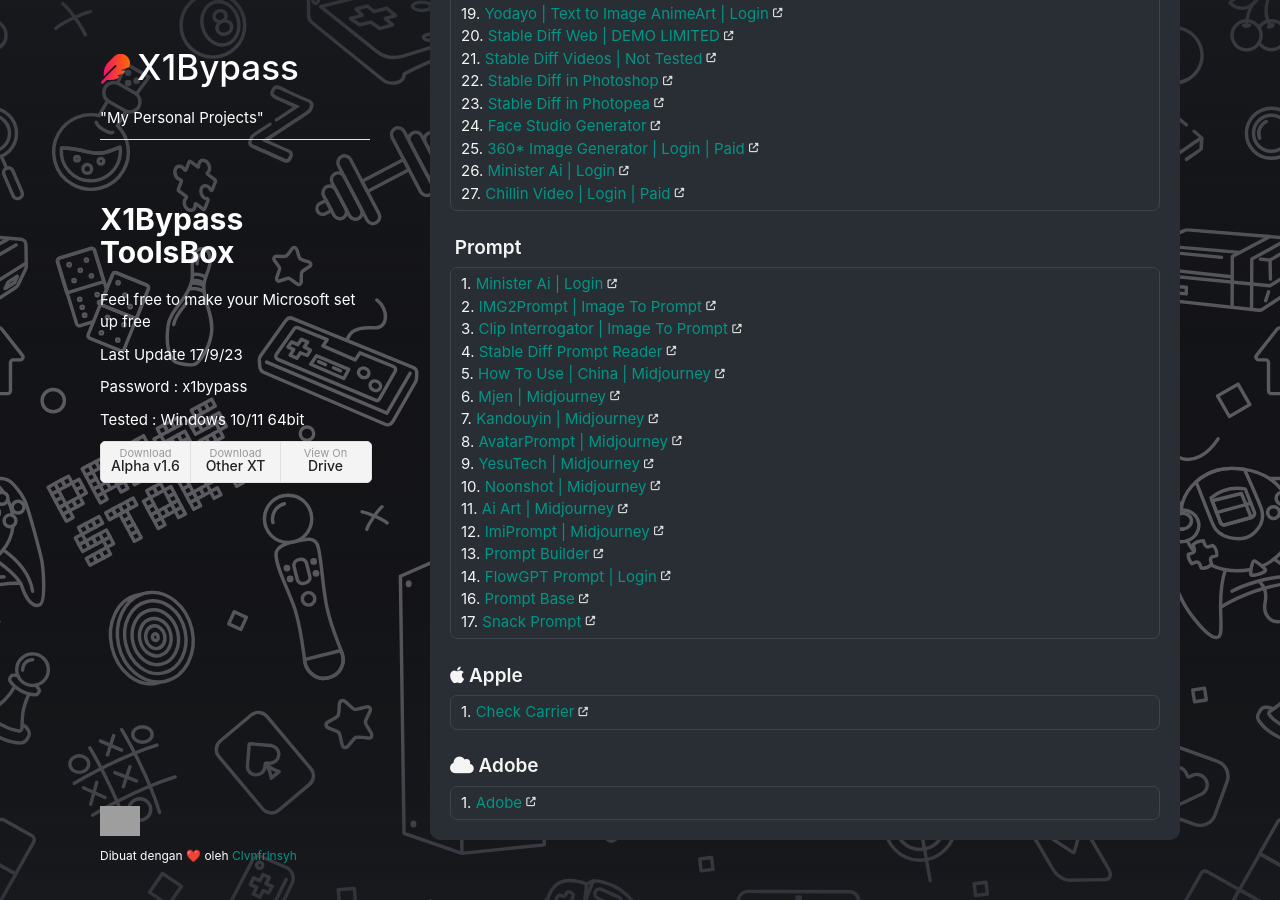
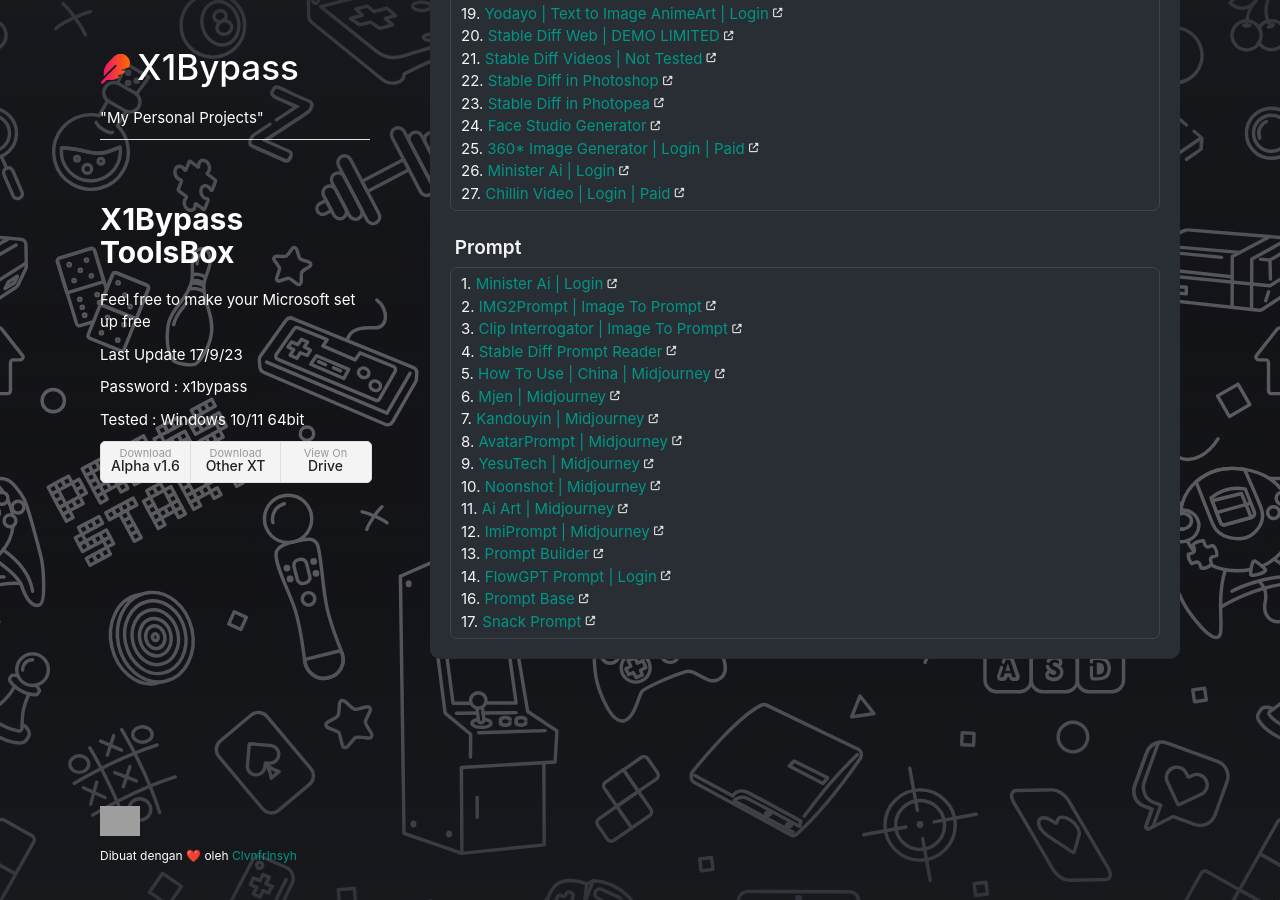
Before and after one commit to Unknown240/coba, a Jekyll site: the page built from index.html, in a window 1280 px wide and 900 px high, scrolled down 1543 px. Built offline with Jekyll 4.4.1, drawn with Linux system fonts in a browser that asks for light colours; grey boxes are pictures that could not be loaded.

Commit message:
Update index.html

```diff
--- a/index.html
+++ b/index.html
@@ -105,14 +105,4 @@
     16. <a href="{{ 'https://promptbase.com/' | relative_url }}">Prompt Base</a> <i class="fa-solid fa-up-right-from-square fa-2xs" style="color: #dcdcdc"></i><br>
     17. <a href="{{ 'https://snackprompt.com/' | relative_url }}">Snack Prompt</a> <i class="fa-solid fa-up-right-from-square fa-2xs" style="color: #dcdcdc"></i>
   </div>
-     <br>
-  <div class="menu-title"><i class="fa-brands fa-apple"></i> Apple</div>
-  <div class="boxlink">
-    1. <a href="{{ 'https://tools.x1bypass.my.id/pages/Check_Carrier.html' | relative_url }}">Check Carrier</a> <i class="fa-solid fa-up-right-from-square fa-2xs" style="color: #dcdcdc"></i>
-  </div>
-       <br>
-  <div class="menu-title"><i class="fa-solid fa-cloud"></i> Adobe</div>
-  <div class="boxlink">
-    1. <a href="{{ 'https://tools.x1bypass.my.id/pages/adobe.html' | relative_url }}">Adobe</a> <i class="fa-solid fa-up-right-from-square fa-2xs" style="color: #dcdcdc"></i>
-  </div>
 </div>
```
